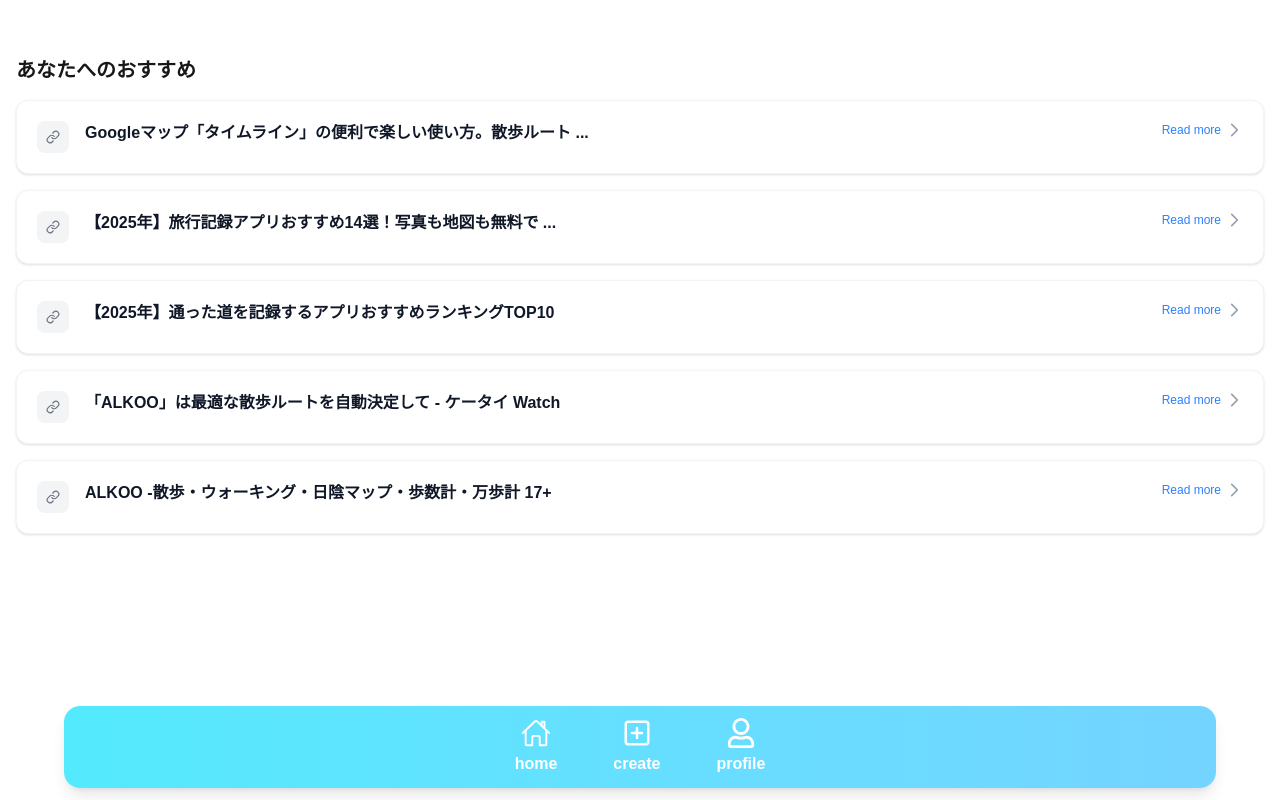
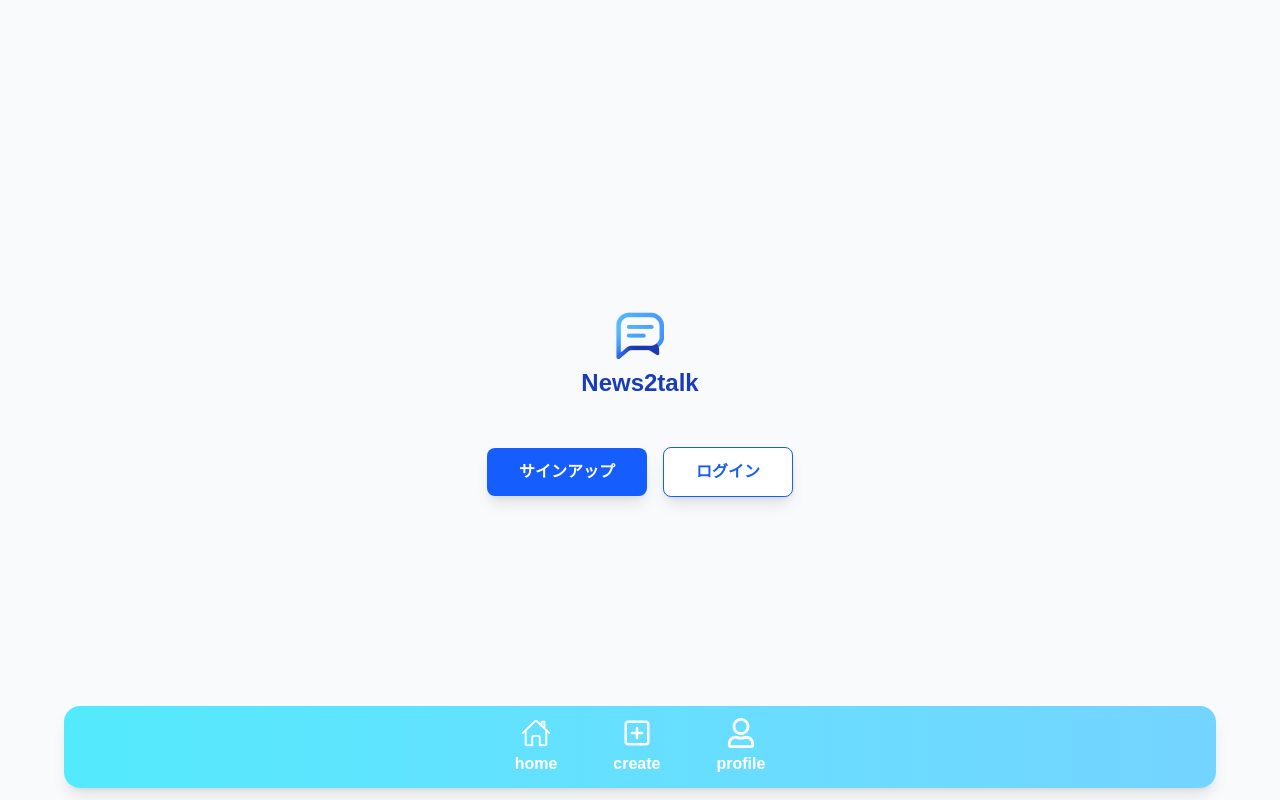
Before and after one commit to k4nkan/RSS_Hackathon_2025_HansodeMan, a Next.js app in the folder frontend/: page / in a window 1280 px wide. Built offline with nearby package versions, Linux system fonts and the light colour scheme.

Commit message:
#48 ページ遷移の変更

```diff
--- a/frontend/app/hobby/page.tsx
+++ b/frontend/app/hobby/page.tsx
@@ -1,4 +1,5 @@
 import React from "react";
+import Link from "next/link"; // [変更点] Linkコンポーネントをインポート
 import HobbyTagSelector from "./HobbyTagSelector";
 
 // 趣味のデータを直接インポート
@@ -10,7 +11,7 @@ const options = hobbiesData.map((hobby: string) => ({
   label: hobby,
 }));
 
-// 人気の趣味リストを50個に増量
+// 人気の趣味リスト
 const popularHobbies = [
   // 定番
   "読書",
@@ -79,6 +80,16 @@ export default function HobbySelectPage() {
         <p className="text-gray-500">好きなことを話題にしよう。</p>
       </div>
       <HobbyTagSelector options={options} popularHobbies={popularHobbies} />
+
+      {/* [変更点] /top に移動するボタンを追加 */}
+      <div className="mt-8 mb-12">
+        <Link
+          href="/top"
+          className="block w-full text-center bg-blue-600 text-white font-semibold py-3 px-6 rounded-lg hover:bg-blue-700 transition-colors shadow-md"
+        >
+          登録
+        </Link>
+      </div>
     </div>
   );
 }
--- a/frontend/app/login/page.tsx
+++ b/frontend/app/login/page.tsx
@@ -8,7 +8,7 @@ export default function LoginPage() {
 
   const handleSubmit = (e: React.FormEvent) => {
     e.preventDefault();
-    router.push("/");
+    router.push("/top");
   };
 
   return (
--- a/frontend/app/page.tsx
+++ b/frontend/app/page.tsx
@@ -1,54 +1,38 @@
-"use client";
-import React, { useEffect, useState } from "react";
-import ResultCard from "./components/ResultCard";
 import Link from "next/link";
-import { fetchDummyData } from "./components/fetchDummyData";
+import Image from "next/image"; // Imageコンポーネントをインポート
 
-type SearchResult = {
-  id: string;
-  url: string;
-  title: string;
-  content: string;
-  score: number;
-  raw_content: string | null;
-};
+export default function WelcomePage() {
+  return (
+    <main className="flex min-h-screen flex-col items-center justify-center bg-gray-50">
+      <div className="text-center">
+        {/* ロゴ部分をImageコンポーネントに差し替え */}
+        <div className="mb-12">
+          <Image
+            src="/logo.png"
+            alt="app-logo"
+            width={64}
+            height={64}
+            className="mx-auto" // 中央寄せのため
+          />
+          <h2 className="font-bold text-2xl text-blue-800">News2talk</h2>
+        </div>
 
-const HomePage = () => {
-  const [loading, setLoading] = useState(true);
-  const [searchResults, setSearchResults] = useState<SearchResult[]>([]);
-
-  useEffect(() => {
-    const load = async () => {
-      try {
-        const res = await fetchDummyData();
-        setSearchResults(res.results);
-      } catch (err) {
-        console.error("❌ fetchDummyData error:", err);
-      } finally {
-        setLoading(false);
-      }
-    };
-    load();
-  }, []);
-
-  return loading ? (
-    <div className="flex w-full h-[100vh] justify-center items-center">
-      <div className="text-2xl font-bold">Now Loading...</div>
-    </div>
-  ) : (
-    <div className="container mx-auto p-4 mb-10">
-      <h2 className="text-xl font-semibold mb-4 mt-10">あなたへのおすすめ</h2>
-      {searchResults.length > 0 ? (
-        searchResults.map((result) => (
-          <Link key={result.id} href={`/detail/${result.id}`} passHref>
-            <ResultCard title={result.title} />
+        {/* サインアップ・ログインボタン */}
+        <div className="flex flex-col sm:flex-row items-center justify-center gap-4">
+          <Link
+            href="/signup"
+            className="w-full sm:w-auto transform transition-transform duration-300 hover:scale-105 bg-blue-600 text-white font-semibold py-3 px-8 rounded-lg shadow-lg hover:bg-blue-700"
+          >
+            サインアップ
           </Link>
-        ))
-      ) : (
-        <p>該当する検索結果はありませんでした。</p>
-      )}
-    </div>
+          <Link
+            href="/login"
+            className="w-full sm:w-auto transform transition-transform duration-300 hover:scale-105 bg-white text-blue-600 font-semibold py-3 px-8 rounded-lg shadow-lg border border-blue-600 hover:bg-gray-100"
+          >
+            ログイン
+          </Link>
+        </div>
+      </div>
+    </main>
   );
-};
-
-export default HomePage;
+}
--- a/frontend/app/signup/page.tsx
+++ b/frontend/app/signup/page.tsx
@@ -8,7 +8,7 @@ export default function LoginPage() {
 
   const handleSubmit = (e: React.FormEvent) => {
     e.preventDefault();
-    router.push("/");
+    router.push("/hobby");
   };
 
   return (
--- /dev/null
+++ b/frontend/app/top/page.tsx
@@ -0,0 +1,54 @@
+"use client";
+import React, { useEffect, useState } from "react";
+import ResultCard from "../components/ResultCard";
+import Link from "next/link";
+import { fetchDummyData } from "../components/fetchDummyData";
+
+type SearchResult = {
+  id: string;
+  url: string;
+  title: string;
+  content: string;
+  score: number;
+  raw_content: string | null;
+};
+
+const HomePage = () => {
+  const [loading, setLoading] = useState(true);
+  const [searchResults, setSearchResults] = useState<SearchResult[]>([]);
+
+  useEffect(() => {
+    const load = async () => {
+      try {
+        const res = await fetchDummyData();
+        setSearchResults(res.results);
+      } catch (err) {
+        console.error("❌ fetchDummyData error:", err);
+      } finally {
+        setLoading(false);
+      }
+    };
+    load();
+  }, []);
+
+  return loading ? (
+    <div className="flex w-full h-[100vh] justify-center items-center">
+      <div className="text-2xl font-bold">Now Loading...</div>
+    </div>
+  ) : (
+    <div className="container mx-auto p-4 mb-10">
+      <h2 className="text-xl font-semibold mb-4 mt-10">あなたへのおすすめ</h2>
+      {searchResults.length > 0 ? (
+        searchResults.map((result) => (
+          <Link key={result.id} href={`/detail/${result.id}`} passHref>
+            <ResultCard title={result.title} />
+          </Link>
+        ))
+      ) : (
+        <p>該当する検索結果はありませんでした。</p>
+      )}
+    </div>
+  );
+};
+
+export default HomePage;
```
